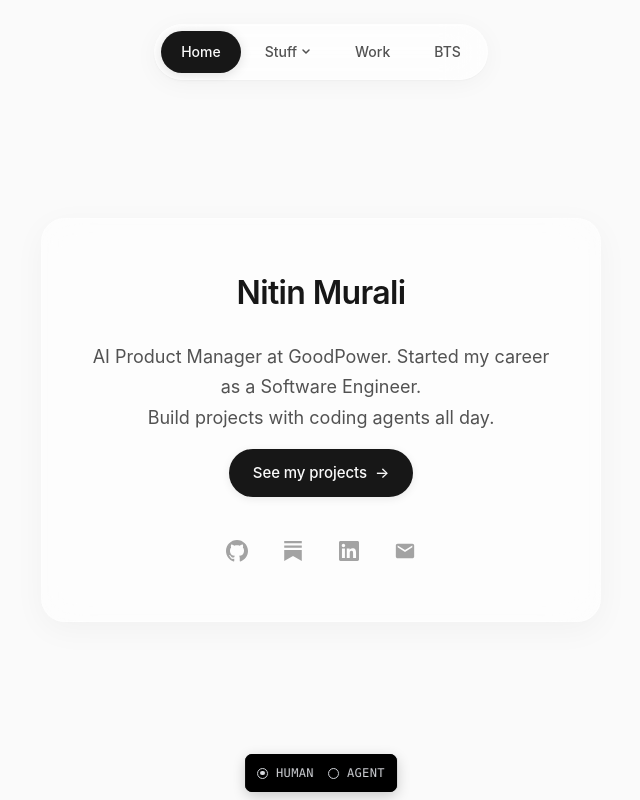
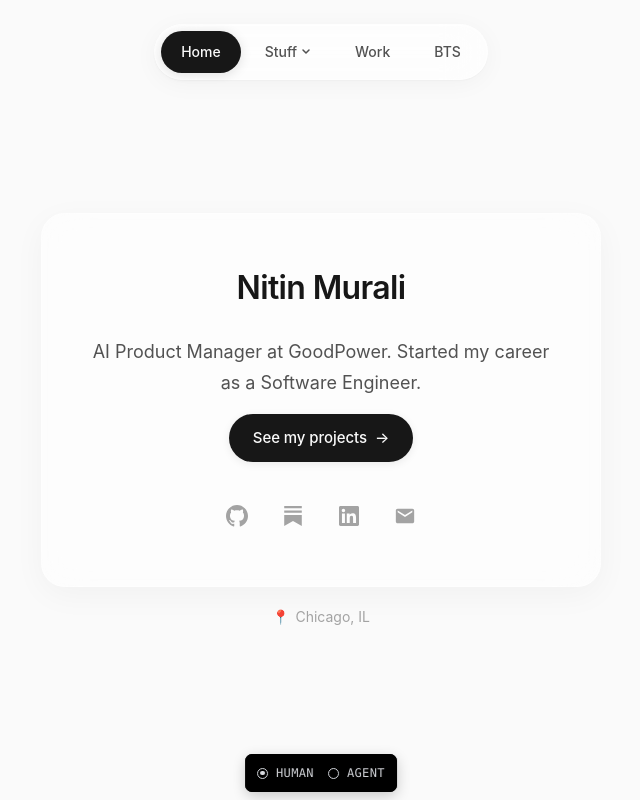
Before and after one commit to nitinm21/personal_site, a Next.js app: page / in a window 1280 px wide. Shown: the whole page, without its empty margins (319-959 px from the left). Built offline with nearby package versions, Linux system fonts and the light colour scheme.

Commit message:
Add Chicago location below home card and trim bio

```diff
--- a/app/page.module.css
+++ b/app/page.module.css
@@ -1,6 +1,7 @@
 .container {
   min-height: 100vh;
   display: flex;
+  flex-direction: column;
   align-items: center;
   justify-content: center;
   padding: 120px 24px 80px;
@@ -162,6 +163,28 @@
   color: var(--text-secondary);
 }
 
+.location {
+  display: inline-flex;
+  align-items: center;
+  justify-content: center;
+  gap: 6px;
+  margin-top: 20px;
+  font-size: 14px;
+  line-height: 1.4;
+  color: var(--text-tertiary);
+  transition: color 0.4s cubic-bezier(0.22, 1, 0.36, 1);
+  z-index: 2;
+}
+
+.location:hover {
+  color: var(--text-secondary);
+}
+
+.locationIcon {
+  font-size: 14px;
+  line-height: 1;
+}
+
 .ctaWrap {
   display: flex;
   justify-content: center;
--- a/app/page.tsx
+++ b/app/page.tsx
@@ -39,7 +39,7 @@ export default function Home() {
           animate={{ opacity: 1, y: 0 }}
           transition={{ duration: 0.6, delay: 0.2 }}
         >
-          AI Product Manager at GoodPower. Started my career as a Software Engineer. <nav></nav>Build projects with coding agents all day.
+          AI Product Manager at GoodPower. Started my career as a Software Engineer.
         </motion.p>
 
         <motion.div
@@ -62,6 +62,16 @@ export default function Home() {
           <SocialLinks />
         </motion.div>
       </motion.div>
+
+      <motion.p
+        className={styles.location}
+        initial={{ opacity: 0, y: 6 }}
+        animate={{ opacity: 1, y: 0 }}
+        transition={{ duration: 0.6, delay: 0.6 }}
+      >
+        <span className={styles.locationIcon} aria-hidden="true">📍</span>
+        Chicago, IL
+      </motion.p>
     </div>
   );
 }
```
